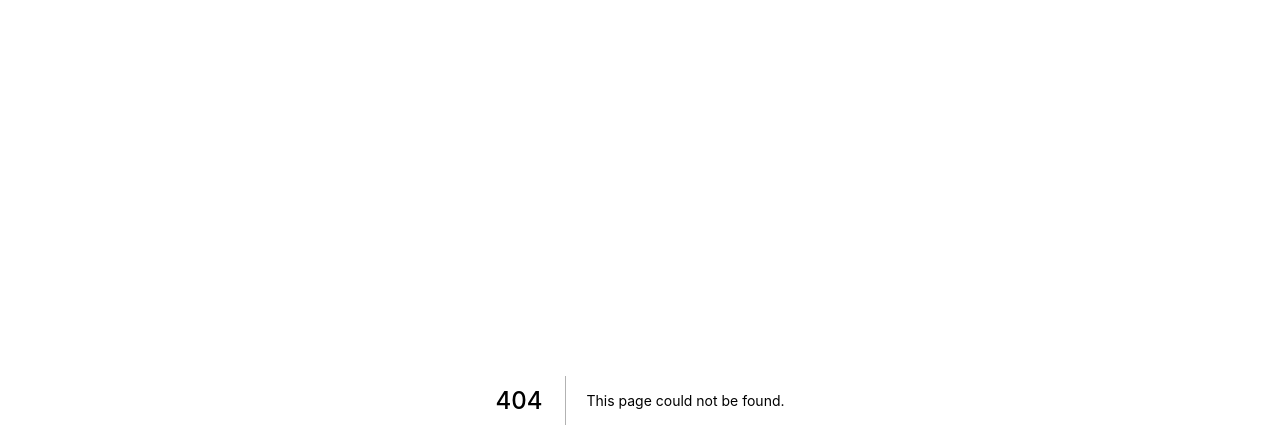
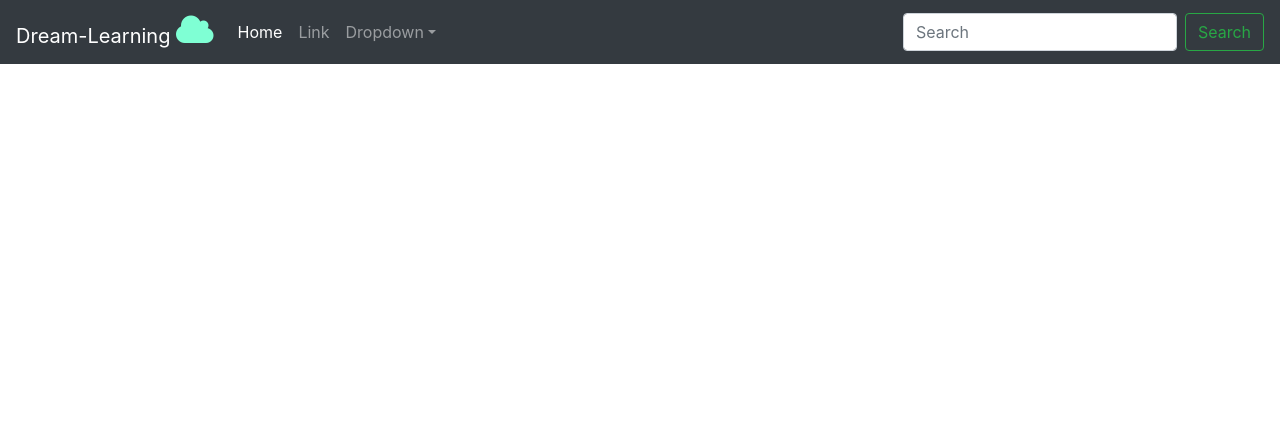
Before and after one commit to sit-cloudnative/DreamTeam, a Next.js app in the folder nextjs/: page /NavBar in a window 1280 px wide. Before the commit this address had no page. Shown: the top 448 px of the page. Built offline with nearby package versions, Linux system fonts and the light colour scheme; no server answers.

Commit message:
[UPDATE] lot of react magic

```diff
--- /dev/null
+++ b/nextjs/pages/NavBar.js
@@ -0,0 +1,40 @@
+const NavBar = (props) => {
+    return (
+        <nav className="navbar navbar-expand-lg navbar navbar-dark bg-dark">
+            <a className="navbar-brand" href="#">Dream-Learning <i className="fa fa-cloud" style={{fontSize:35 ,color:'aquamarine'}}></i></a>
+            <button className="navbar-toggler" type="button" data-toggle="collapse" data-target="#navbarSupportedContent"
+                aria-controls="navbarSupportedContent" aria-expanded="false" aria-label="Toggle navigation">
+                <span className="navbar-toggler-icon"></span>
+            </button>
+
+            <div className="collapse navbar-collapse" id="navbarSupportedContent">
+                <ul className="navbar-nav mr-auto">
+                    <li className="nav-item active">
+                        <a className="nav-link" href="#">Home <span className="sr-only">(current)</span></a>
+                    </li>
+                    <li className="nav-item">
+                        <a className="nav-link" href="#">Link</a>
+                    </li>
+                    <li className="nav-item dropdown">
+                        <a className="nav-link dropdown-toggle" href="#" id="navbarDropdown" role="button" data-toggle="dropdown"
+                            aria-haspopup="true" aria-expanded="false">
+                                Dropdown
+                        </a>
+                        <div className="dropdown-menu" aria-labelledby="navbarDropdown">
+                            <a className="dropdown-item" href="#">Action</a>
+                            <a className="dropdown-item" href="#">Another action</a>
+                            <div className="dropdown-divider"></div>
+                            <a className="dropdown-item" href="#">Something else here</a>
+                        </div>
+                    </li>
+                </ul>
+                <form className="form-inline my-2 my-lg-0">
+                    <input className="form-control mr-sm-2" type="search" placeholder="Search" aria-label="Search" />
+                    <button className="btn btn-outline-success my-2 my-sm-0" type="submit">Search</button>
+                </form>
+            </div>
+        </nav>
+    )
+}
+
+export default NavBar;
--- /dev/null
+++ b/nextjs/pages/_document.js
@@ -0,0 +1,34 @@
+import Document, { Head, Main, NextScript } from 'next/document'
+import { ServerStyleSheet } from 'styled-components'
+
+const { API_URL, URL, SOCKET_URL } = process.env
+const env = { API_URL, URL, SOCKET_URL }
+
+export default class MyDocument extends Document {
+    static async getInitialProps(ctx) {
+        const { renderPage } = ctx
+        const props = await Document.getInitialProps(ctx)
+        const sheet = new ServerStyleSheet()
+        const page = renderPage(App => props => sheet.collectStyles(<App {...props} />))
+        const styleTags = sheet.getStyleElement()
+        return { ...page, styleTags, ...props }
+    }
+    render() {
+        return (
+            <html>
+                <Head>
+                    <link rel="stylesheet" href="https://stackpath.bootstrapcdn.com/bootstrap/4.1.3/css/bootstrap.min.css" integrity="sha384-MCw98/SFnGE8fJT3GXwEOngsV7Zt27NXFoaoApmYm81iuXoPkFOJwJ8ERdknLPMO" crossorigin="anonymous" />
+                    <script src="https://code.jquery.com/jquery-3.3.1.slim.min.js" integrity="sha384-q8i/X+965DzO0rT7abK41JStQIAqVgRVzpbzo5smXKp4YfRvH+8abtTE1Pi6jizo" crossorigin="anonymous"></script>
+                    <script src="https://cdnjs.cloudflare.com/ajax/libs/popper.js/1.14.3/umd/popper.min.js" integrity="sha384-ZMP7rVo3mIykV+2+9J3UJ46jBk0WLaUAdn689aCwoqbBJiSnjAK/l8WvCWPIPm49" crossorigin="anonymous"></script>
+                    <script src="https://stackpath.bootstrapcdn.com/bootstrap/4.1.3/js/bootstrap.min.js" integrity="sha384-ChfqqxuZUCnJSK3+MXmPNIyE6ZbWh2IMqE241rYiqJxyMiZ6OW/JmZQ5stwEULTy" crossorigin="anonymous"></script>
+                    <link rel="stylesheet" href="https://cdnjs.cloudflare.com/ajax/libs/font-awesome/4.7.0/css/font-awesome.min.css" />
+                    {this.props.styleTags}
+                </Head>
+                <body>
+                    <Main />
+                    <NextScript />
+                </body>
+            </html>
+        )
+    }
+}
```
Also changed, not shown: nextjs/components/videotitle.js (added, +11 -0 lines), nextjs/package.json (+12 -4 lines), nextjs/pages/index.js (+9 -3 lines), nextjs/pages/video/index.js (+6 -7 lines), nextjs/pages/video/video.js (added, +12 -0 lines), 2 other files (tests, documents, lock files or other folders).
